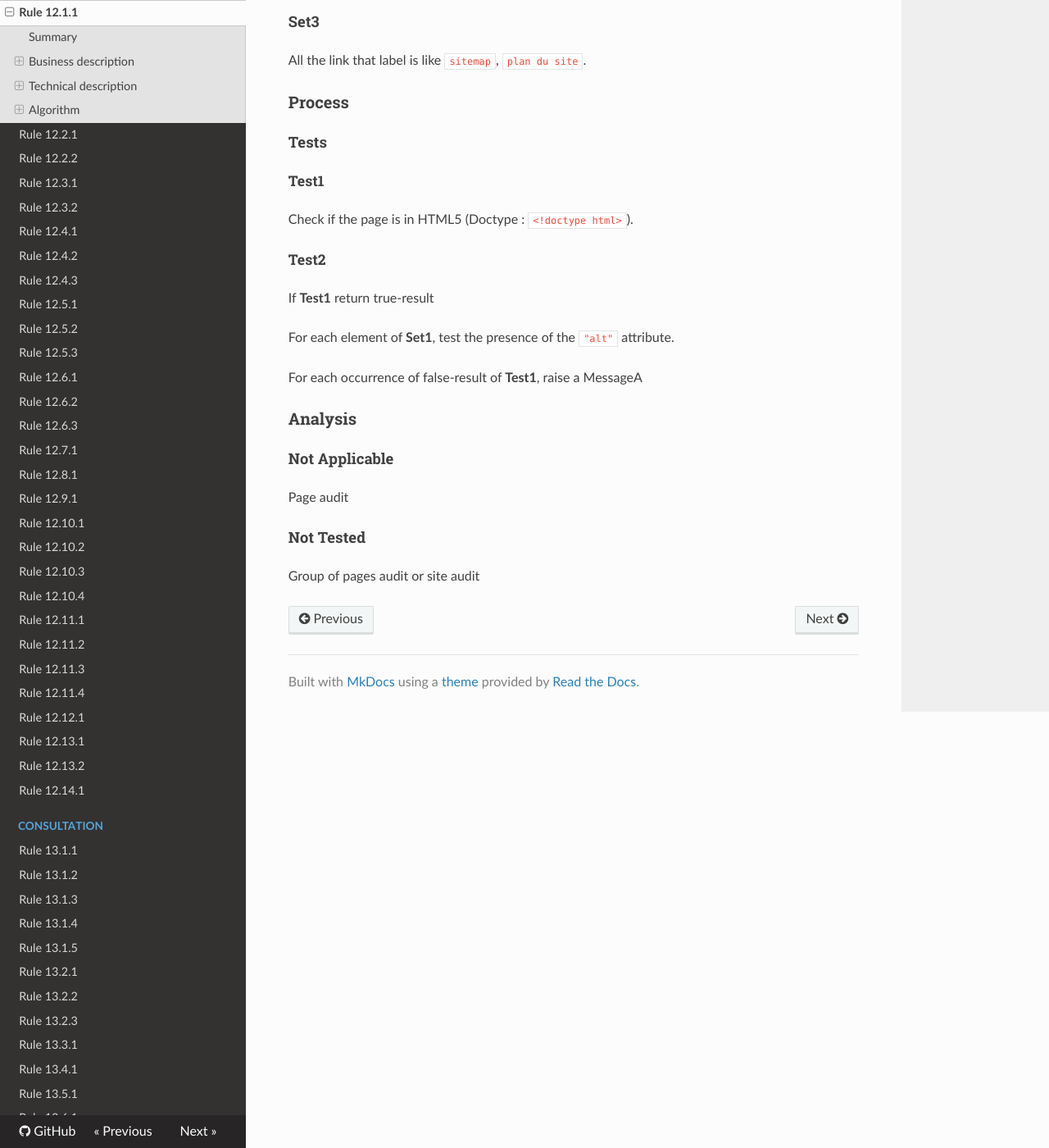
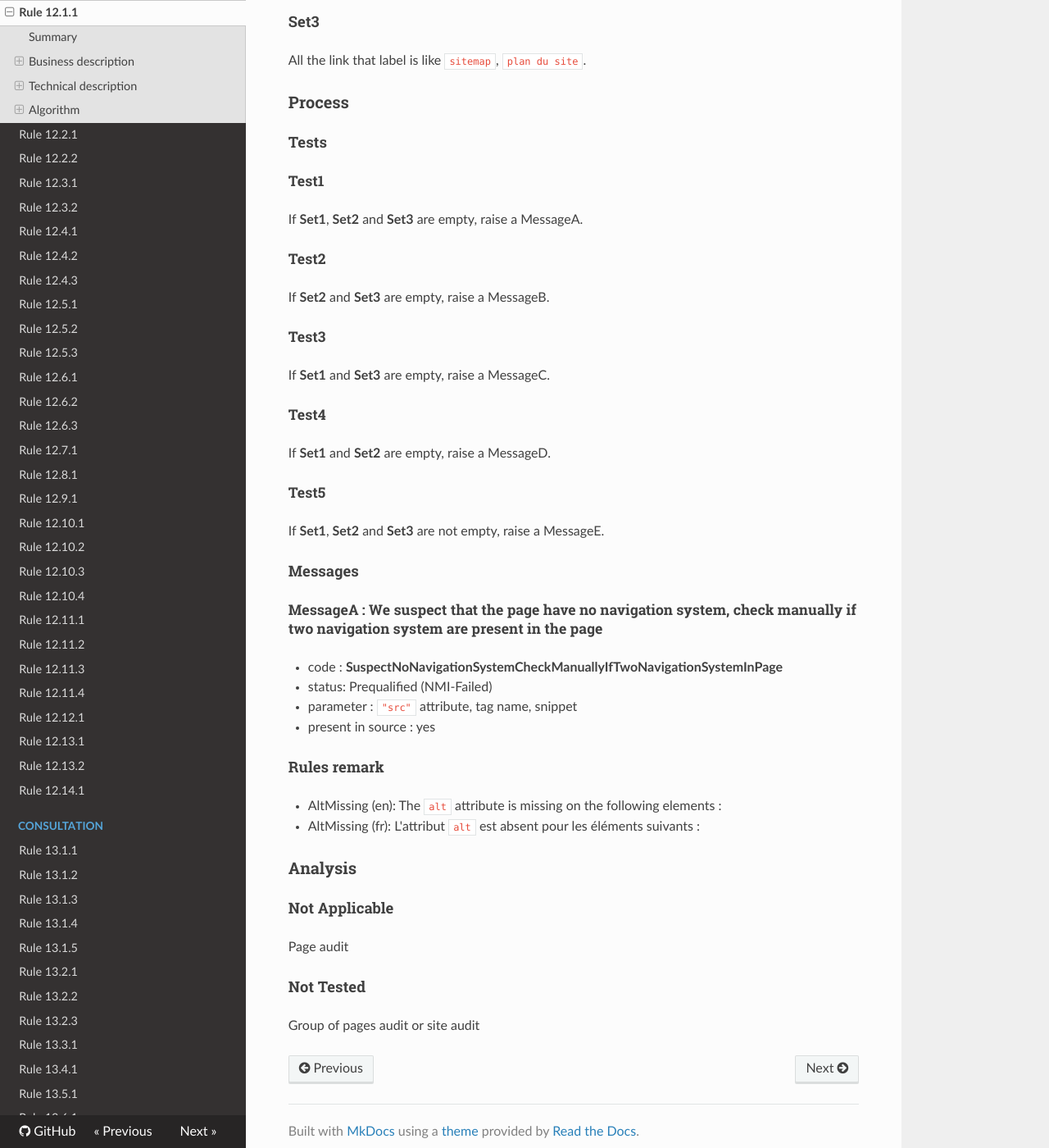
Before and after one commit to Tanaguru/RGAA3-2016, an MkDocs documentation site: the page built from docs/Rule-12-1-1.md, in a window 1280 px wide and 1400 px high, scrolled down 1420 px. Shown: the whole window at 82% size. Built offline with MkDocs 1.6.1, drawn with Linux system fonts in a browser that asks for light colours; nearby versions of some CDN libraries; old or Windows-style settings are respelled for this version of MkDocs.

Commit message:
Update test 12.1.1

```diff
--- a/docs/Rule-12-1-1.md
+++ b/docs/Rule-12-1-1.md
@@ -63,15 +63,37 @@ All the link that label is like `sitemap`, `plan du site`.
 
 ##### Test1
 
-Check if the page is in HTML5 (Doctype : `<!doctype html>`).
+If **Set1**, **Set2** and **Set3** are empty, raise a MessageA.
 
 ##### Test2
 
-If **Test1** return true-result
+If **Set2** and **Set3** are empty, raise a MessageB.
 
-For each element of **Set1**, test the presence of the `"alt"` attribute.
+##### Test3
 
-For each occurrence of false-result of **Test1**, raise a MessageA
+If **Set1** and **Set3** are empty, raise a MessageC.
+
+##### Test4
+
+If **Set1** and **Set2** are empty, raise a MessageD.
+
+##### Test5
+
+If **Set1**, **Set2** and **Set3** are not empty, raise a MessageE.
+
+#### Messages
+
+##### MessageA : We suspect that the page have no navigation system, check manually if two navigation system are present in the page
+
+-    code : **SuspectNoNavigationSystemCheckManuallyIfTwoNavigationSystemInPage**
+-    status: Prequalified (NMI-Failed)
+-    parameter : `"src"` attribute, tag name, snippet
+-    present in source : yes
+
+#### Rules remark
+
+ * AltMissing (en): The <code>alt</code> attribute is missing on the following elements :
+ * AltMissing (fr): L&#39;attribut <code>alt</code> est absent pour les &eacute;l&eacute;ments suivants :
 
 ### Analysis
 
```
